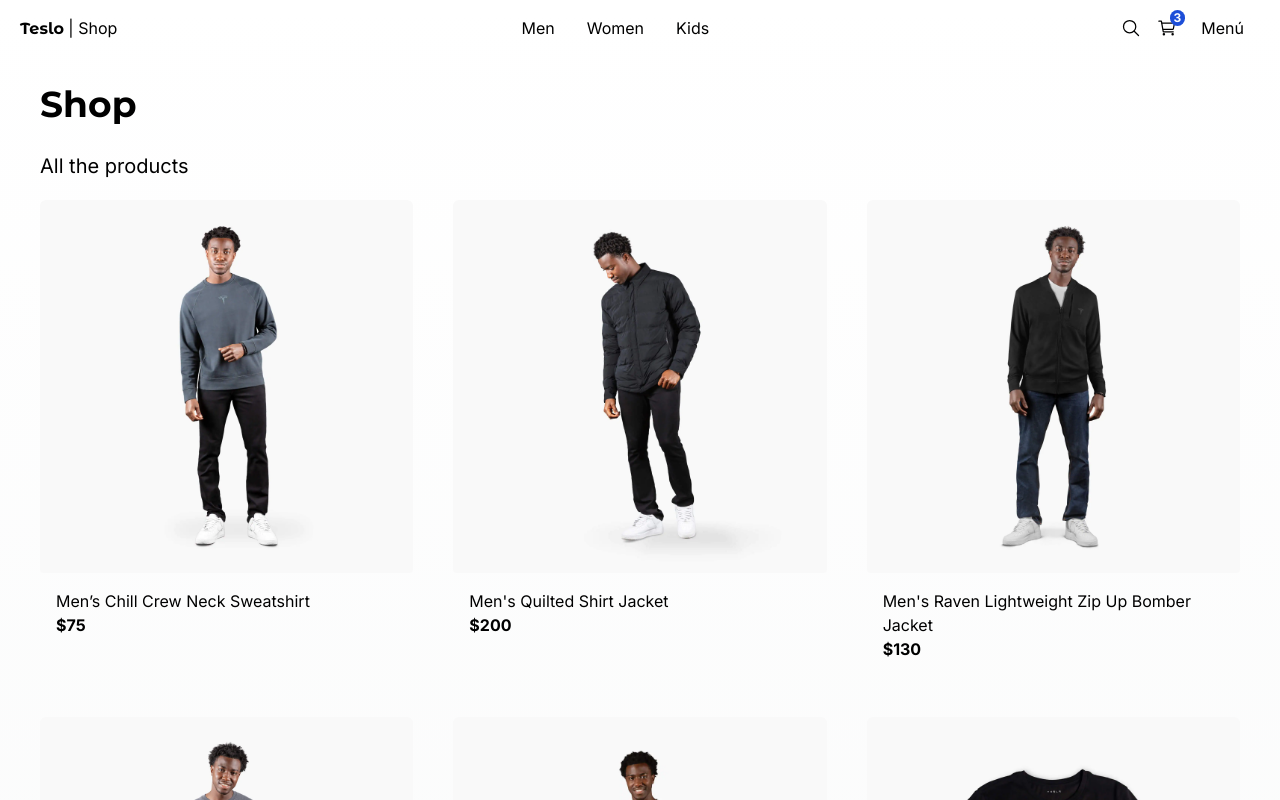
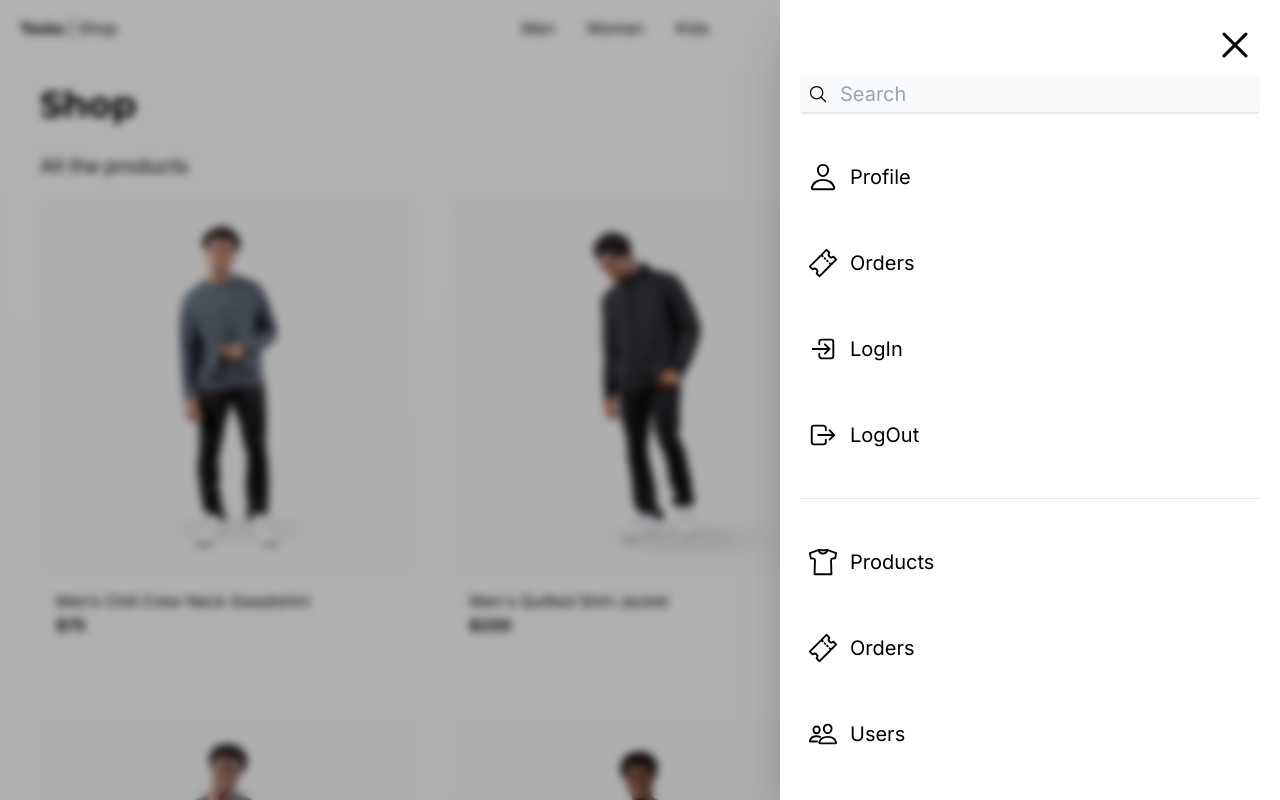
Before and after one commit to juanjosemayorga/teslo-shop-14, a Next.js app: page / in a window 1280 px wide. Shown: the top 800 px of the page. Built offline with nearby package versions, Linux system fonts and the light colour scheme.

Commit message:
Add Sidebar component to ShopLayout

```diff
--- a/src/app/(shop)/layout.tsx
+++ b/src/app/(shop)/layout.tsx
@@ -1,4 +1,5 @@
 import { TopMenu } from "@/components";
+import { Sidebar } from '../../components/ui/sidebar/Sidebar';
 
 export default function ShopLayout({ children }: {
   children: React.ReactNode;
@@ -6,6 +7,7 @@
   return (
     <div className="min-h-screen">
       <TopMenu />
+      <Sidebar />
 
       <div className="px-0 sm:px-10">
         {children}
--- a/src/components/index.ts
+++ b/src/components/index.ts
@@ -2,5 +2,6 @@
 export * from './products/product-grid/ProductGridItem'
 
 export * from './ui/not-found/PageNotFound'
+export * from './ui/sidebar/Sidebar'
 export * from './ui/title/Title'
 export * from './ui/top-menu/TopMenu'
--- /dev/null
+++ b/src/components/ui/sidebar/Sidebar.tsx
@@ -0,0 +1,99 @@
+'use client'
+
+import Link from "next/link"
+import { IoCloseOutline, IoLogInOutline, IoLogOutOutline, IoPeopleOutline, IoPersonOutline, IoSearchOutline, IoShirtOutline, IoTicketOutline } from "react-icons/io5"
+
+export const Sidebar = () => {
+  return (
+    <div>
+      {/* Black Background */}
+      <div className="fixed top-0 left-0 w-screen h-screen z-10 bg-black opacity-30">
+
+      </div>
+
+      {/* Blur */}
+      <div className="fade-in fixed top-0 left-0 w-screen h-screen z-10 backdrop-filter backdrop-blur-sm">
+
+      </div>
+
+      {/* Side Menu */}
+      {/* TODO: slide effect */}
+      <nav className="fixed p-5 right-0 top-0 w-[500px] h-screen bg-white z-20 shadow-2xl transform transition-all duration-300">
+        <IoCloseOutline
+          size={50}
+          className="absolute top-5 right-5 cursor-pointer"
+          onClick={() => console.log("click")}
+        />
+
+        {/* Input */}
+        <div className="relative mt-14">
+          <IoSearchOutline size={20} className="absolute top-2 left-2" />
+          <input
+            type="text"
+            placeholder="Search"
+            className="w-full bg-gray-50 rounded pl-10 py-1 pr-10 border-b-2 text-xl border-gray-200 focus:outline-none focus:border-blue-500"
+          />
+        </div>
+
+        <Link
+          href="/"
+          className="flex items-center mt-10 p-2 hover:bg-gray-100 rounded transition-all"
+        >
+          <IoPersonOutline size={30} />
+          <span className="ml-3 text-xl">Profile</span>
+        </Link>
+
+        <Link
+          href="/"
+          className="flex items-center mt-10 p-2 hover:bg-gray-100 rounded transition-all"
+        >
+          <IoTicketOutline size={30} />
+          <span className="ml-3 text-xl">Orders</span>
+        </Link>
+
+        <Link
+          href="/"
+          className="flex items-center mt-10 p-2 hover:bg-gray-100 rounded transition-all"
+        >
+          <IoLogInOutline size={30} />
+          <span className="ml-3 text-xl">LogIn</span>
+        </Link>
+
+        <Link
+          href="/"
+          className="flex items-center mt-10 p-2 hover:bg-gray-100 rounded transition-all"
+        >
+          <IoLogOutOutline size={30} />
+          <span className="ml-3 text-xl">LogOut</span>
+        </Link>
+
+        <div className="w-full h-px bg-gray-200 my-10" />
+
+        <Link
+          href="/"
+          className="flex items-center mt-10 p-2 hover:bg-gray-100 rounded transition-all"
+        >
+          <IoShirtOutline size={30} />
+          <span className="ml-3 text-xl">Products</span>
+        </Link>
+
+        <Link
+          href="/"
+          className="flex items-center mt-10 p-2 hover:bg-gray-100 rounded transition-all"
+        >
+          <IoTicketOutline size={30} />
+          <span className="ml-3 text-xl">Orders</span>
+        </Link>
+
+        <Link
+          href="/"
+          className="flex items-center mt-10 p-2 hover:bg-gray-100 rounded transition-all"
+        >
+          <IoPeopleOutline size={30} />
+          <span className="ml-3 text-xl">Users</span>
+        </Link>
+      </nav>
+
+    </div>
+  )
+}
```
